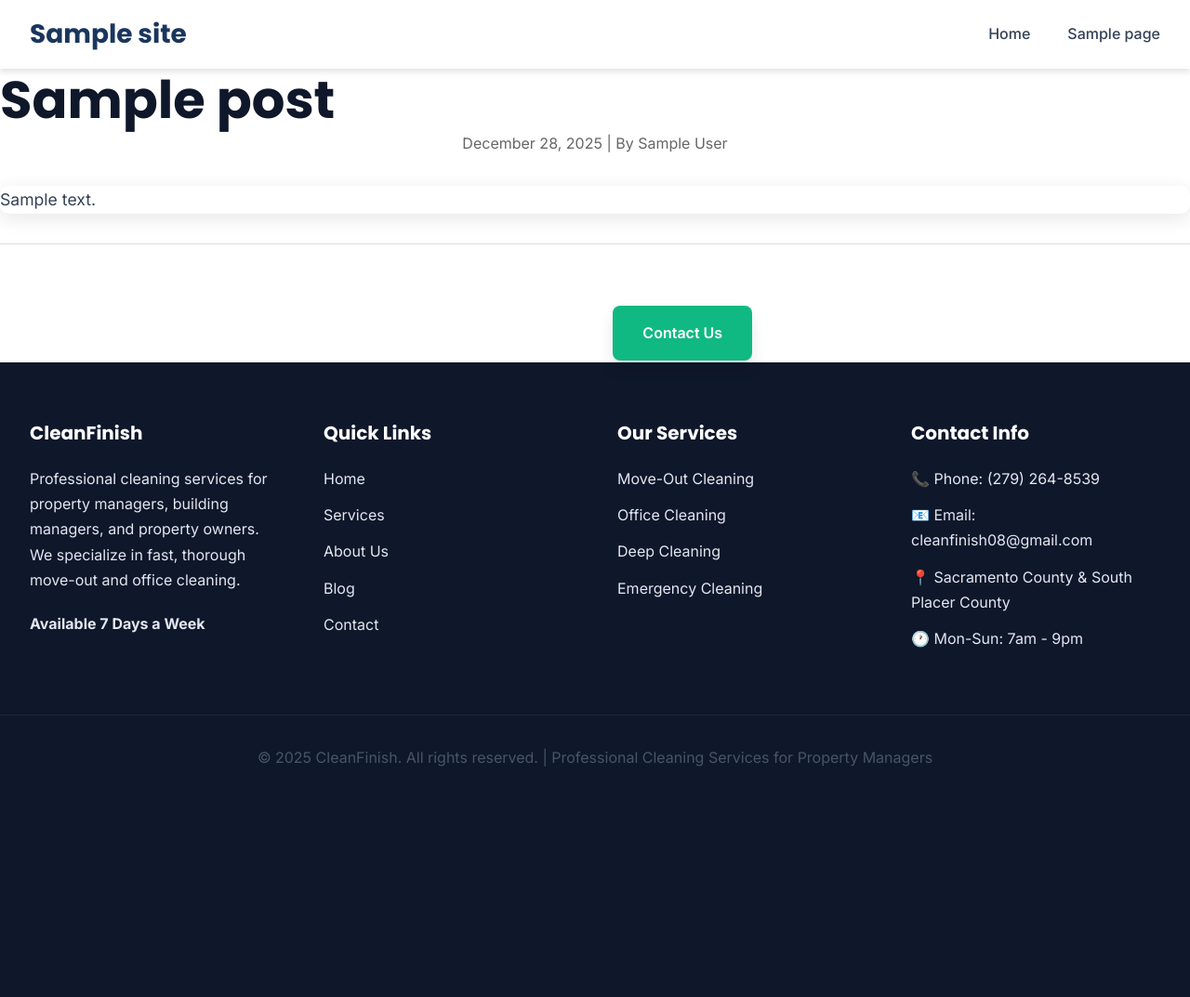
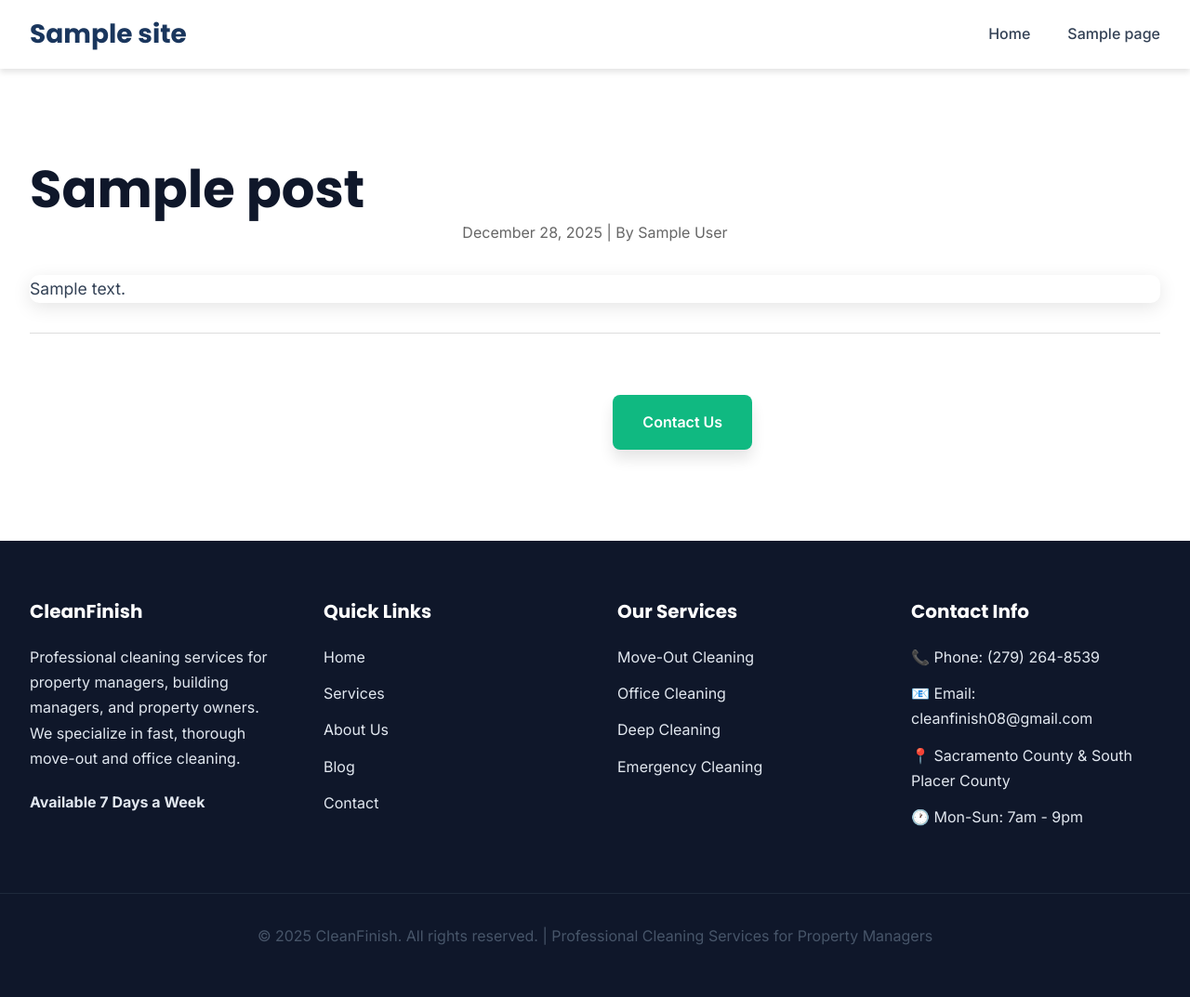
Before and after one commit to mrbriancoheni-collab/cleanfinish, a WordPress theme: template wp-content/themes/cleanfinish-pro/single.php in a window 1280 px wide. Shown: the whole page at 93% size. Before the commit the page ends 825 px from the top, so only its background shows below. Run offline with PHP 8.4 and a stand-in for WordPress, Linux system fonts and the light colour scheme; the site name, menu and one post (Sample post) are stand-ins, and other content is empty.

Commit message:
Fix alignment issues in page.php and single.php templates
- Replace .content-section with .section class
- Add proper .container wrapper to both templates
- Ensure consistent structure with other page templates
- Fix indentation to match container wrapper

```diff
--- a/wp-content/themes/cleanfinish-pro/page.php
+++ b/wp-content/themes/cleanfinish-pro/page.php
@@ -8,7 +8,8 @@
 get_header();
 ?>
 
-<section class="content-section">
+<section class="section">
+    <div class="container">
         <?php
         while (have_posts()) :
             the_post();
@@ -34,6 +35,7 @@ get_header();
         <?php
         endwhile;
         ?>
+    </div>
 </section>
 
 <?php
--- a/wp-content/themes/cleanfinish-pro/single.php
+++ b/wp-content/themes/cleanfinish-pro/single.php
@@ -8,7 +8,8 @@
 get_header();
 ?>
 
-<section class="content-section">
+<section class="section">
+    <div class="container">
         <?php
         while (have_posts()) :
             the_post();
@@ -66,6 +67,7 @@ get_header();
 
         endwhile;
         ?>
+    </div>
 </section>
 
 <?php get_footer(); ?>
```
Lines whose indentation alone changed are shown as unchanged.
